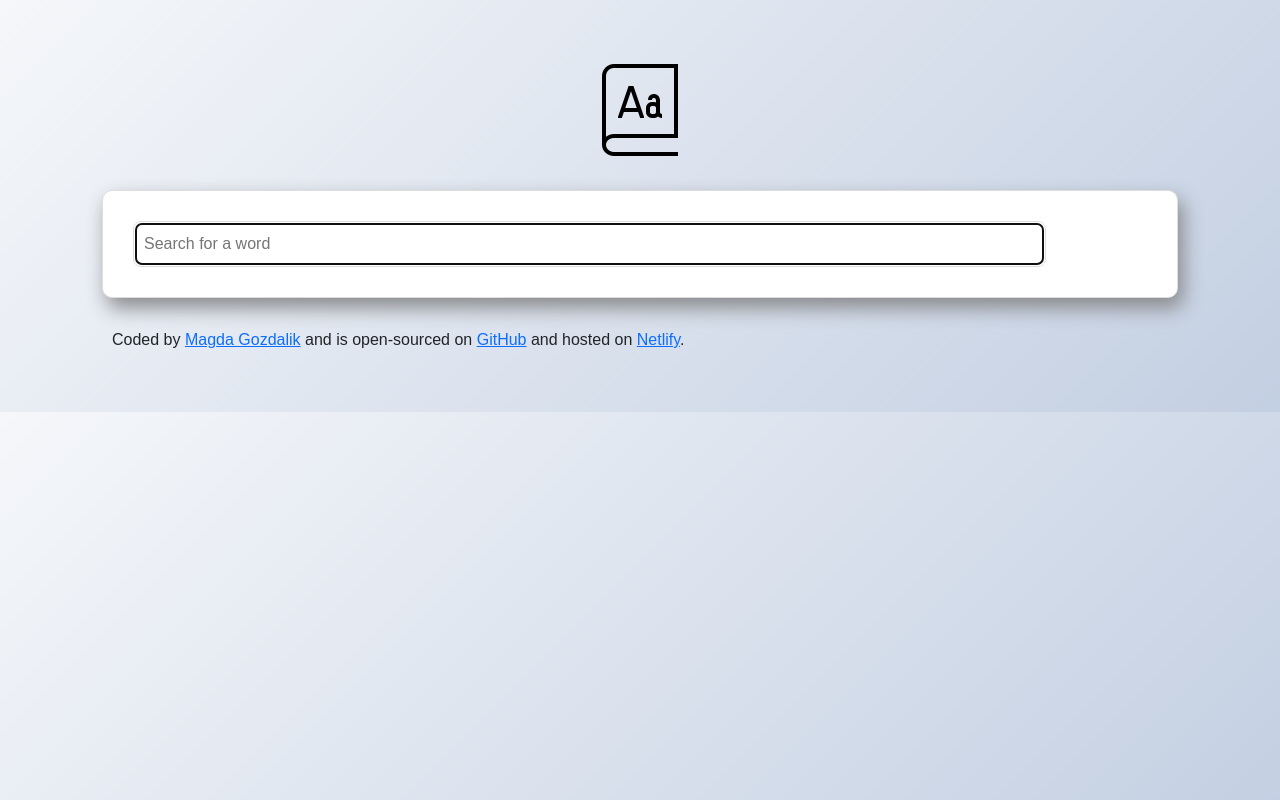
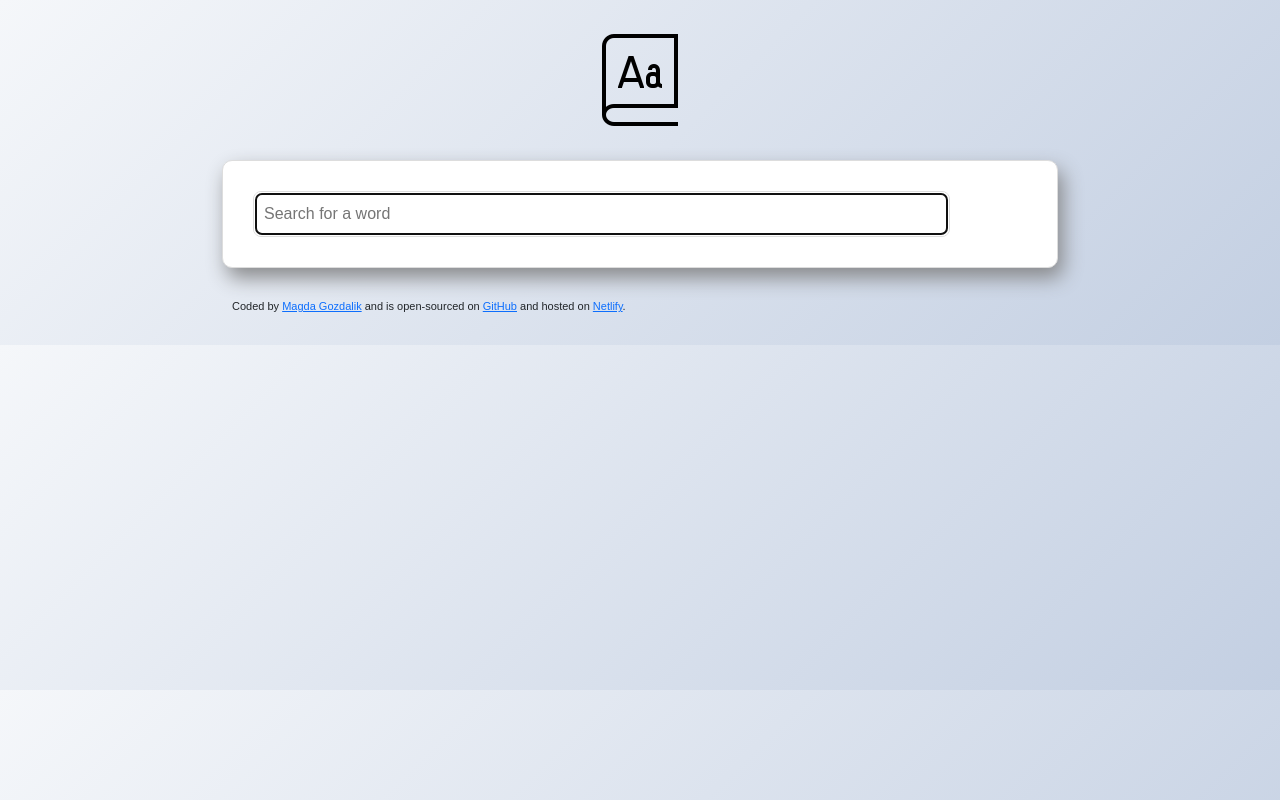
Before and after one commit to magda5281/dictionary-project-react, a React (Create React App) app: page / in a window 1280 px wide. Built offline with nearby package versions, Linux system fonts and the light colour scheme; no server answers.

Commit message:
Update App Css

```diff
--- a/src/App.css
+++ b/src/App.css
@@ -2,7 +2,8 @@ body {
   background-image: linear-gradient(135deg, #f5f7fa 0%, #c3cfe2 100%);
 }
 .App {
-  margin: 60px;
+  margin: 0 auto;
+  max-width: 900px;
 }
 
 .App-header {
@@ -17,4 +18,5 @@ body {
 
 .App-footer {
   margin: 30px;
+  font-size: 11px;
 }
```
